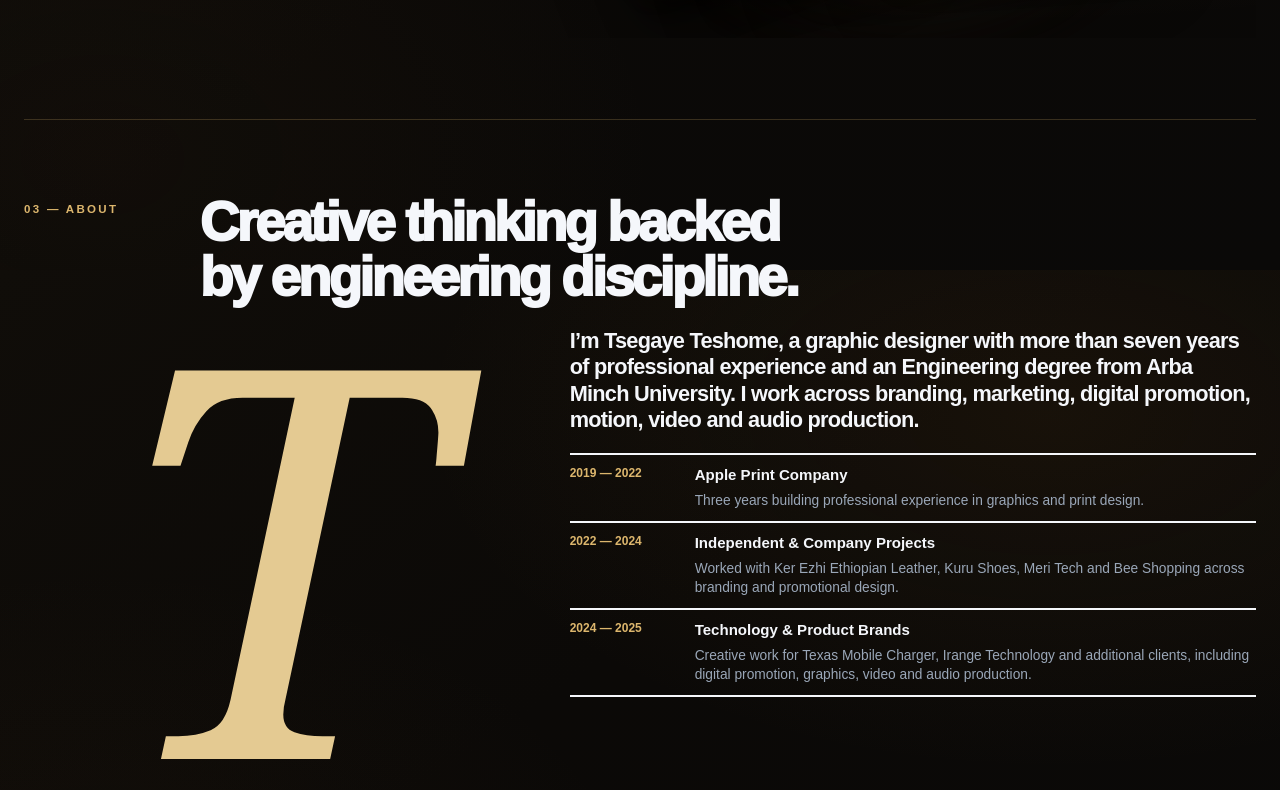
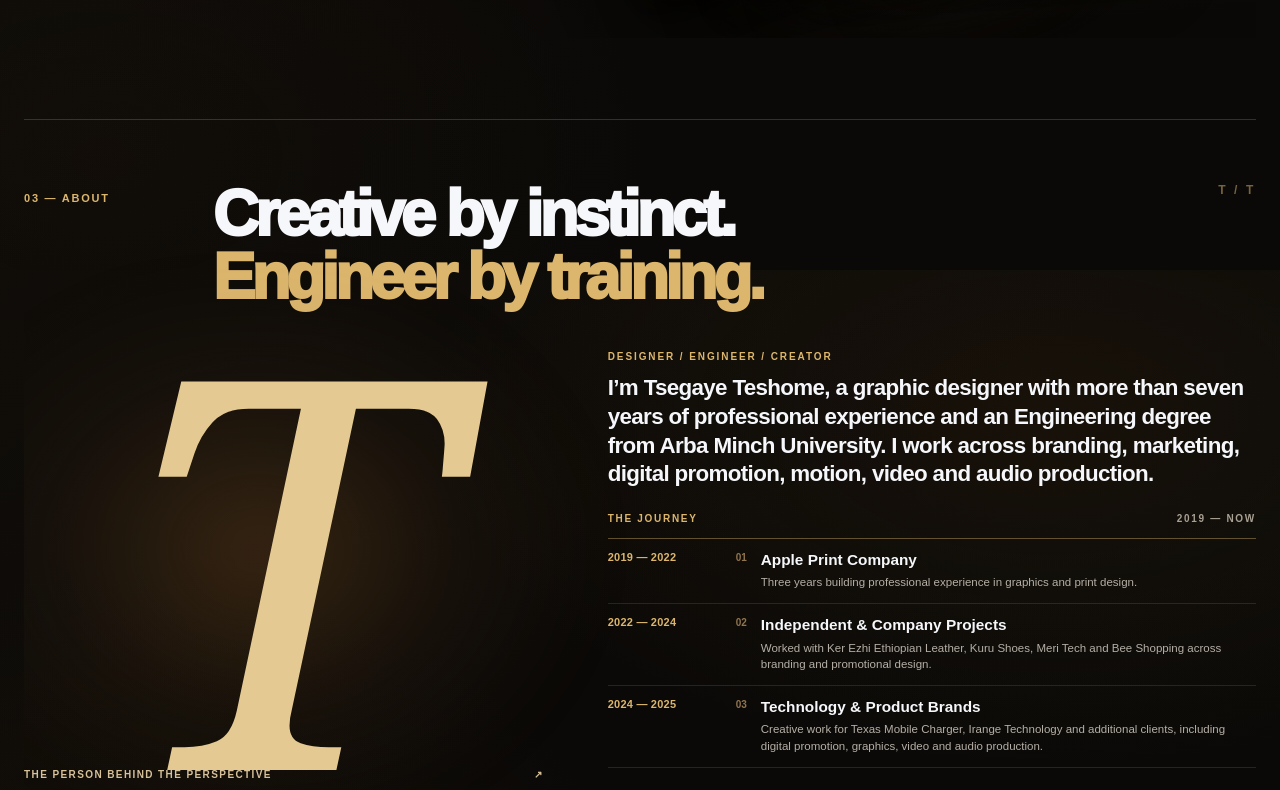
Before and after one commit to mkcoder1218/Tsgaye, a Next.js app: page / in a window 1280 px wide. Shown: the part 2130-2920 px from the top of the page. Built offline with nearby package versions, Linux system fonts and the light colour scheme.

Commit message:
Redesign About as artistic editorial biography

```diff
--- a/app/globals.css
+++ b/app/globals.css
@@ -3130,3 +3130,115 @@ body {
  .work-editorial .work-poster-3{left:30%;top:7%}
  .work-editorial .work-poster-4{left:45%;top:3%}
 }
+
+
+/* About — cinematic editorial portrait and quiet gold experience timeline. */
+.about-editorial{position:relative;isolation:isolate;overflow:hidden}
+.about-editorial-heading{
+  display:grid;grid-template-columns:150px minmax(0,1fr) auto;
+  gap:clamp(20px,3vw,50px);align-items:start;
+  margin-bottom:clamp(22px,4vh,44px);
+}
+.about-editorial-heading .section-eyebrow{
+  margin-top:9px;color:var(--accent);font-size:11px;font-weight:900;
+  letter-spacing:.16em;text-transform:uppercase;
+}
+.about-editorial-heading h2{
+  margin:0;max-width:1040px;
+  font-size:clamp(2.65rem,5vw,5.8rem);
+  font-weight:950;line-height:.97;letter-spacing:-.065em;
+}
+.about-editorial-heading h2 em{
+  color:var(--accent);font-style:normal;font-weight:950;
+}
+.about-editorial-mark{
+  color:rgba(220,182,109,.52);font-size:12px;
+  letter-spacing:.22em;font-weight:800;white-space:nowrap;
+}
+.about-editorial-layout{
+  display:grid;grid-template-columns:minmax(0,.89fr) minmax(0,1.11fr);
+  gap:clamp(30px,5vw,85px);align-items:center;
+}
+.about-editorial .about-editorial-portrait{
+  position:relative;min-height:0;height:clamp(365px,55vh,590px);
+  overflow:visible;isolation:isolate;background:none;
+}
+.about-editorial-halo{
+  position:absolute;inset:-10%;z-index:-1;pointer-events:none;
+  background:radial-gradient(ellipse at 46% 48%,rgba(178,116,49,.26),rgba(105,69,33,.1) 42%,transparent 72%);
+  filter:blur(30px);
+}
+.about-editorial .about-image-stage{
+  position:absolute;inset:0;overflow:hidden;
+  border:0;background:#17120e;
+  -webkit-mask-image:linear-gradient(to bottom,#000 0%,#000 75%,transparent 100%);
+  mask-image:linear-gradient(to bottom,#000 0%,#000 75%,transparent 100%);
+  box-shadow:0 24px 65px rgba(0,0,0,.42);
+}
+.about-editorial .about-image-stage::after{
+  content:"";position:absolute;inset:0;pointer-events:none;
+  background:linear-gradient(90deg,rgba(12,9,7,.3),transparent 24%,transparent 74%,rgba(12,9,7,.24)),
+    linear-gradient(to bottom,transparent 44%,rgba(12,9,7,.48));
+}
+.about-editorial .about-art-image{
+  display:block;width:100%;height:100%;
+  object-fit:cover;object-position:center 19%;
+  filter:saturate(.83) contrast(1.06);
+}
+.about-editorial-caption{
+  position:absolute;bottom:0;left:0;right:0;
+  display:flex;justify-content:space-between;gap:15px;
+  color:#d6c19a;font-size:10px;letter-spacing:.14em;font-weight:800;text-transform:uppercase;
+}
+.about-editorial-content{min-width:0}
+.about-editorial-overline{
+  display:block;margin-bottom:12px;color:var(--accent);
+  font-size:10px;font-weight:900;letter-spacing:.19em;text-transform:uppercase;
+}
+.about-editorial .about-copy{
+  max-width:780px;margin:0 0 clamp(18px,3vh,30px);
+  font-size:clamp(1.16rem,1.75vw,1.8rem);font-weight:650;
+  line-height:1.28;letter-spacing:-.03em;
+}
+.about-editorial-timeline-label{
+  display:flex;justify-content:space-between;gap:20px;
+  color:var(--accent);font-size:10px;font-weight:900;
+  letter-spacing:.17em;text-transform:uppercase;
+  padding-bottom:14px;border-bottom:1px solid rgba(220,182,109,.4);
+}
+.about-editorial-timeline-label span{color:#a8a093}
+.about-editorial .timeline{border:0}
+.about-editorial .timeline-row{
+  display:grid;grid-template-columns:110px minmax(0,1fr);
+  gap:18px;padding:clamp(10px,1.5vh,17px) 0;
+  border-bottom:1px solid rgba(220,182,109,.15);
+}
+.about-editorial .timeline-row time{font-size:11px;font-weight:900;color:var(--accent);letter-spacing:.02em}
+.about-editorial .timeline-row>div{position:relative;padding-left:25px}
+.about-editorial-timeline-index{position:absolute;top:1px;left:0;color:#91754f;font-size:10px;font-weight:900}
+.about-editorial .timeline-row h3{margin:0 0 5px;font-size:clamp(13px,1.2vw,17px);line-height:1.2}
+.about-editorial .timeline-row p{margin:0;color:#b5afa6;font-size:clamp(11px,.9vw,13px);line-height:1.45}
+@media(min-width:821px) and (max-height:760px){
+ .about-editorial-heading{margin-bottom:16px}
+ .about-editorial-heading h2{font-size:clamp(2.3rem,4vw,4.3rem)}
+ .about-editorial .about-editorial-portrait{height:clamp(310px,49vh,450px)}
+ .about-editorial .about-copy{font-size:clamp(1rem,1.45vw,1.45rem);margin-bottom:13px}
+ .about-editorial .timeline-row{padding:8px 0}
+}
+@media(max-width:820px){
+ .about-editorial-heading{grid-template-columns:1fr auto;gap:12px}
+ .about-editorial-heading .section-eyebrow{grid-column:1/-1;margin:0}
+ .about-editorial-heading h2{font-size:clamp(2.4rem,6.3vw,4.5rem)}
+ .about-editorial-layout{grid-template-columns:1fr;gap:20px}
+ .about-editorial .about-editorial-portrait{height:clamp(310px,48vh,510px)}
+ .about-editorial .about-copy{font-size:clamp(1.1rem,2.5vw,1.5rem)}
+}
+@media(max-width:560px){
+ .about-editorial-heading h2{font-size:clamp(2.2rem,9vw,3.2rem)}
+ .about-editorial-mark{display:none}
+ .about-editorial .about-editorial-portrait{height:clamp(290px,43vh,395px)}
+ .about-editorial .about-copy{font-size:1.06rem}
+ .about-editorial .timeline-row{grid-template-columns:82px minmax(0,1fr);gap:9px}
+ .about-editorial .timeline-row>div{padding-left:0}
+ .about-editorial-timeline-index{display:none}
+}
--- a/components/sections/About.tsx
+++ b/components/sections/About.tsx
@@ -1,6 +1,5 @@
 import { getLatestPortfolioImage } from "@/lib/imagekit";
 import { portfolio } from "@/content/portfolio";
-import { SectionHeading } from "@/components/ui/SectionHeading";
 
 export async function About() {
   const aboutImage = await getLatestPortfolioImage("about-me", {
@@ -9,14 +8,16 @@ export async function About() {
   });
 
   return (
-    <section className="section shell" id="about">
-      <SectionHeading
-        eyebrow="03 — About"
-        title="Creative thinking backed by engineering discipline."
-      />
+    <section className="section shell about-editorial" id="about">
+      <div className="about-editorial-heading">
+        <span className="section-eyebrow">03 — About</span>
+        <h2>Creative by instinct.<br /><em>Engineer by training.</em></h2>
+        <span className="about-editorial-mark" aria-hidden="true">T / T</span>
+      </div>
 
-      <div className="about-grid">
-        <div className={`about-art${aboutImage ? " has-image" : ""}`}>
+      <div className="about-editorial-layout">
+        <div className={`about-art about-editorial-portrait${aboutImage ? " has-image" : ""}`}>
+          <div className="about-editorial-halo" aria-hidden="true" />
           {aboutImage ? (
             <div className="about-image-stage">
               <img
@@ -31,20 +32,20 @@ export async function About() {
           ) : (
             <span className="about-letter">T</span>
           )}
+          <span className="about-editorial-caption">The person behind the perspective <span aria-hidden="true">↗</span></span>
         </div>
 
-        <div className="about-content js-about-copy">
+        <div className="about-content js-about-copy about-editorial-content">
+          <span className="about-editorial-overline">Designer / Engineer / Creator</span>
           <p className="about-copy">{portfolio.about}</p>
-
+          <div className="about-editorial-timeline">
+            <span className="about-editorial-timeline-label">The journey <span>2019 — Now</span></span>
             <div className="timeline">
-            {portfolio.experience.map((job) => (
-              <article
-                className="timeline-row js-about-timeline-row"
-                key={`${job.period}-${job.company}`}
-              >
+              {portfolio.experience.map((job, index) => (
+                <article className="timeline-row js-about-timeline-row" key={`${job.period}-${job.company}`}>
                   <time>{job.period}</time>
-
                   <div>
+                    <span className="about-editorial-timeline-index">{String(index + 1).padStart(2, "0")}</span>
                     <h3>{job.company}</h3>
                     <p>{job.description}</p>
                   </div>
@@ -53,6 +54,7 @@ export async function About() {
             </div>
           </div>
         </div>
+      </div>
     </section>
   );
 }
```
Lines whose indentation alone changed are shown as unchanged.
